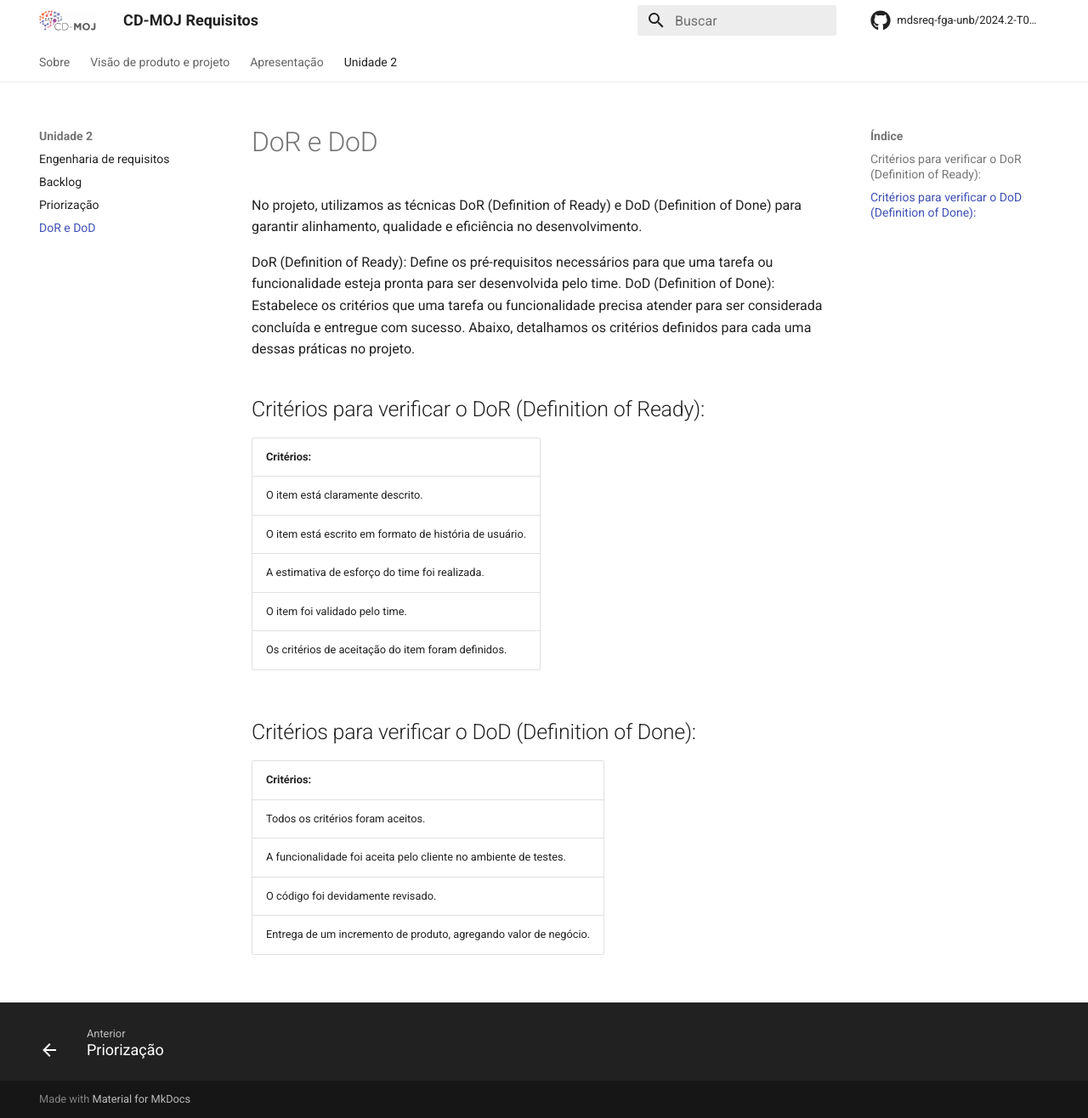
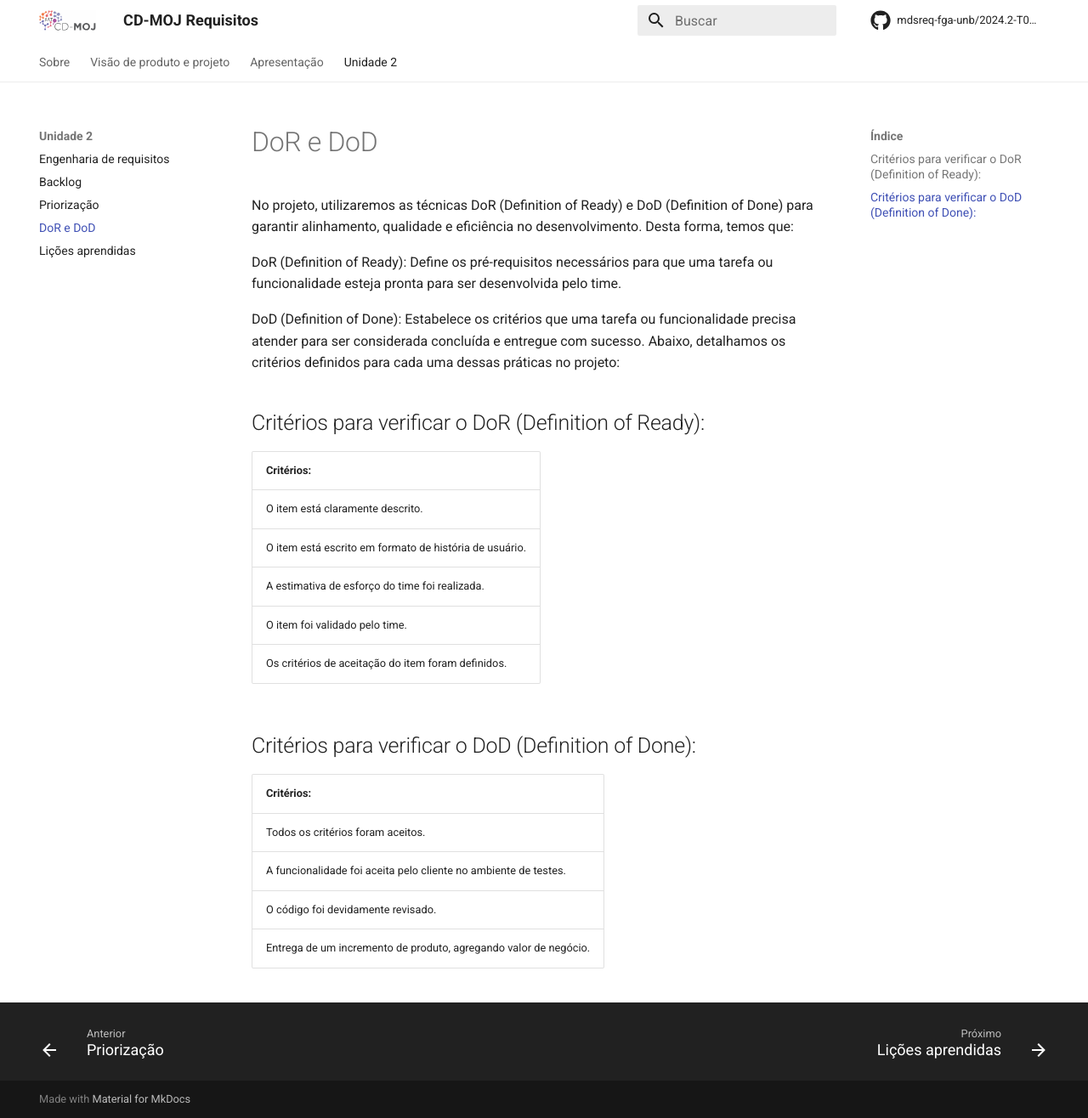
Before and after one commit to mdsreq-fga-unb/2024.2-T01-CD-MOJ, an MkDocs documentation site: the page built from docs/us/DoR_DoD.md, in a window 1280 px wide and 1316 px high. Shown: the whole window at 85% size. Built offline with MkDocs 1.6.1 and Material for MkDocs 9.7.7, drawn with Linux system fonts in a browser that asks for light colours; comment, search, counter and statistics services are not loaded.

Commit message:
Adicionando Licoes aprendidas e pequenos ajustes

```diff
--- a/docs/us/DoR_DoD.md
+++ b/docs/us/DoR_DoD.md
@@ -1,10 +1,11 @@
 # DoR e DoD
 
-No projeto, utilizamos as técnicas DoR (Definition of Ready) e DoD (Definition of Done) para garantir alinhamento, qualidade e eficiência no desenvolvimento.
+No projeto, utilizaremos as técnicas DoR (Definition of Ready) e DoD (Definition of Done) para garantir alinhamento, qualidade e eficiência no desenvolvimento. Desta forma, temos que:
 
 DoR (Definition of Ready): Define os pré-requisitos necessários para que uma tarefa ou funcionalidade esteja pronta para ser desenvolvida pelo time.
+
 DoD (Definition of Done): Estabelece os critérios que uma tarefa ou funcionalidade precisa atender para ser considerada concluída e entregue com sucesso.
-Abaixo, detalhamos os critérios definidos para cada uma dessas práticas no projeto.
+Abaixo, detalhamos os critérios definidos para cada uma dessas práticas no projeto:
 
 ## Critérios para verificar o DoR (Definition of Ready):
 
--- a/mkdocs.yml
+++ b/mkdocs.yml
@@ -20,6 +20,7 @@
       - us/Backlog.md
       - us/priorizacao.md
       - us/DoR_DoD.md
+      - us/Licoes.md
 
 repo_url: https://github.com/mdsreq-fga-unb/2024.2-T01-CD-MOJ/
 repo_name: mdsreq-fga-unb/2024.2-T01-CD-MOJ/
```
Also changed, not shown: docs/us/Licoes.md (added, +9 -0 lines), docs/us/engenharia-requisitos.md (+0 -1 lines).
